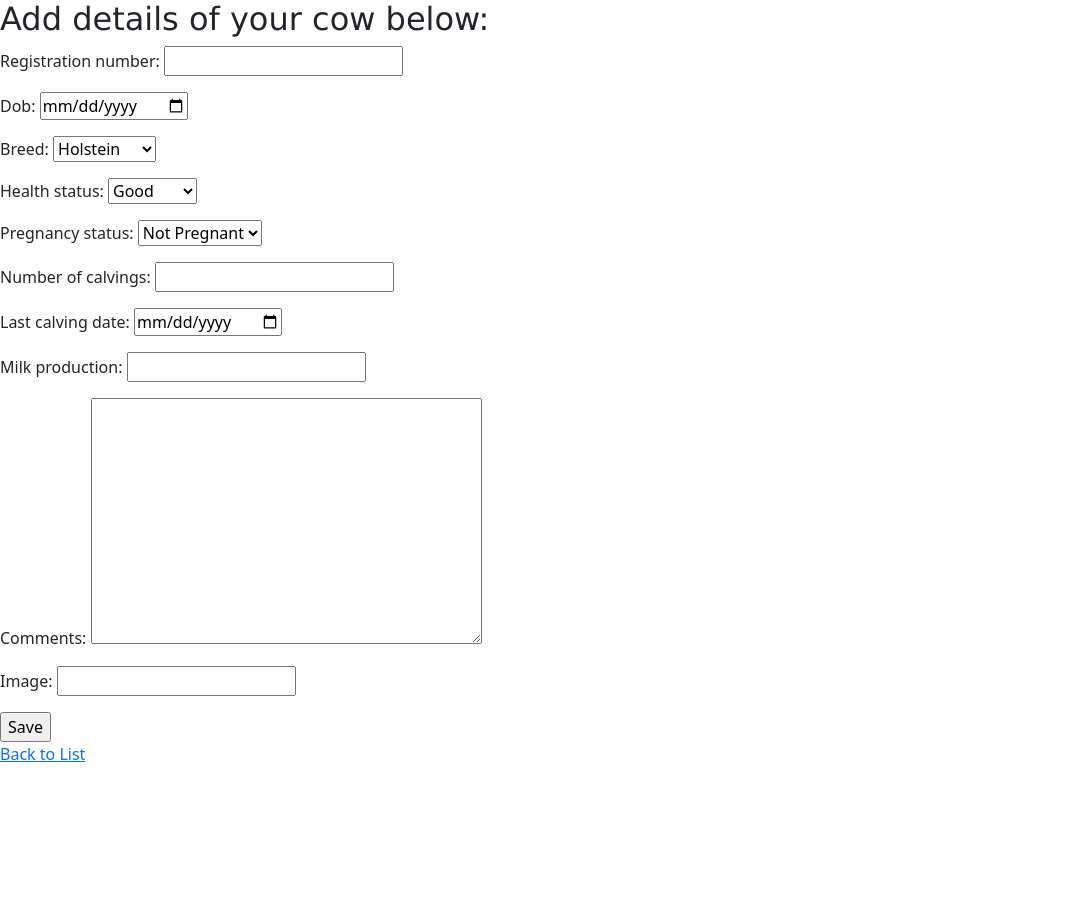
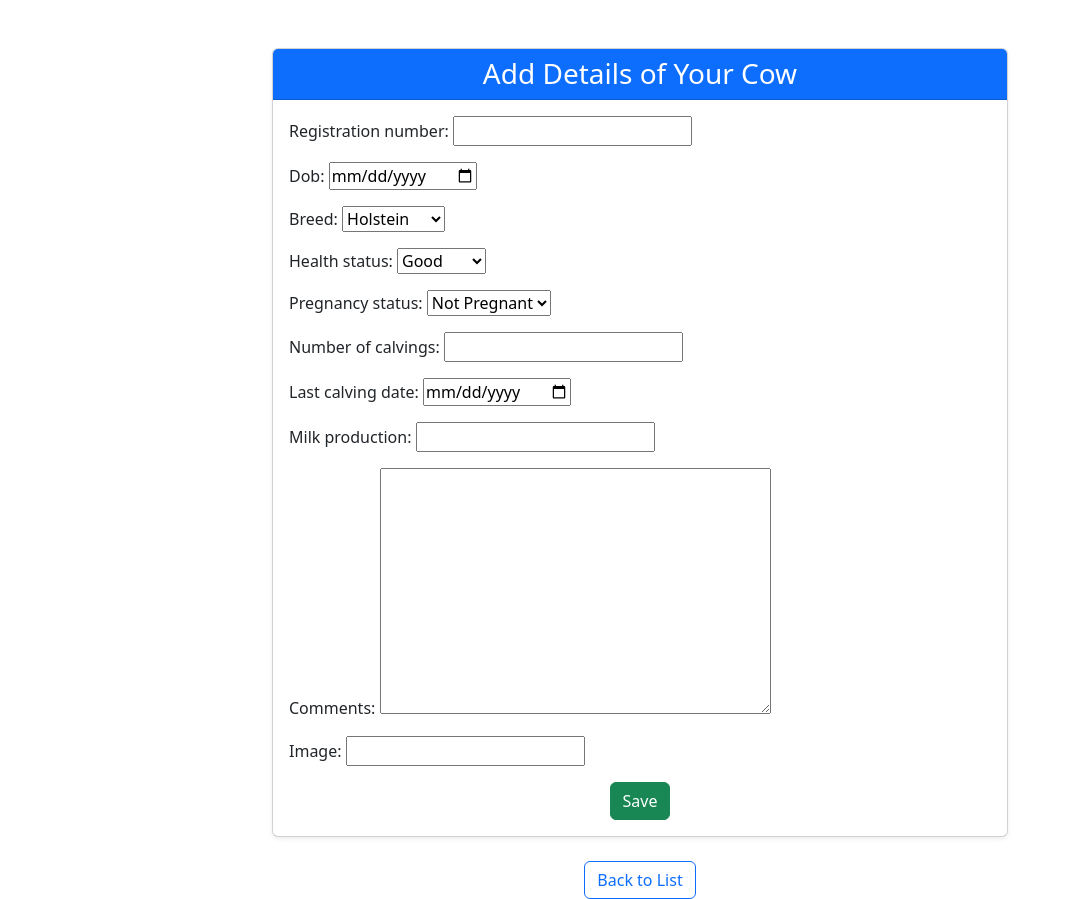
Before and after one commit to cthlbrennan/herdhub, a Django app: page /add_cow in a window 1280 px wide. Shown: the part 56-955 px from the top of the page, without its empty margins (0-1071 px from the left). Before the commit the page ends 818 px from the top, so only its background shows below. Run offline with Django 5.2, Linux system fonts and the light colour scheme; a user stored in the database is signed in.

Commit message:
Add bootstrap to add animal pages

```diff
--- a/templates/add_cow.html
+++ b/templates/add_cow.html
@@ -1,16 +1,36 @@
 {% extends 'base.html' %}
 
 {% block body %}
+<div class="container mt-5">
     {% if user.is_authenticated %}
-<h2>Add details of your cow below:</h2>
+        <div class="row justify-content-center">
+            <div class="col-md-8">
+                <div class="card shadow-sm mb-4">
+                    <div class="card-header bg-primary text-white">
+                        <h3 class="text-center mb-0">Add Details of Your Cow</h3>
+                    </div>
+                    <div class="card-body">
                         <form method="POST" enctype="multipart/form-data">
                             {% csrf_token %}
                             {{ form.as_p }}
-    <input type="submit" value="Save">
+                            <div class="d-flex justify-content-center mt-3">
+                                <button type="submit" class="btn btn-success">Save</button>
+                            </div>
                         </form>
-<a href="{% url 'index' %}">Back to List</a></h2>
-
+                    </div>
+                </div>
+                <div class="text-center mt-4">
+                    <a href="{% url 'index' %}" class="btn btn-outline-primary">Back to List</a>
+                </div>
+            </div>
+        </div>
     {% else %}
-<p>You must be signed in to access this feature.</p>
+        <div class="text-center mb-5">
+            <h1 class="display-4">Access Restricted</h1>
+            <p class="lead">You must be signed in to access this feature.</p>
+            <a href="{% url 'account_login' %}" class="btn btn-primary">Login</a>
+            <a href="{% url 'account_signup' %}" class="btn btn-outline-primary">Register</a>
+        </div>
     {% endif %}
+</div>
 {% endblock body %}
```
Also changed, not shown: templates/add_bull.html (+25 -5 lines), templates/add_calf.html (+25 -5 lines). Lines whose indentation alone changed are shown as unchanged.
